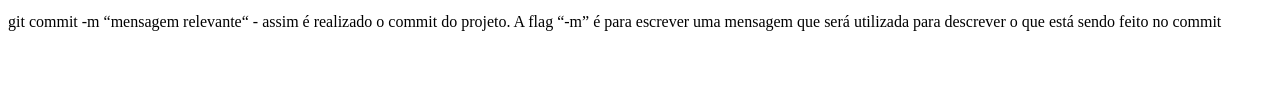
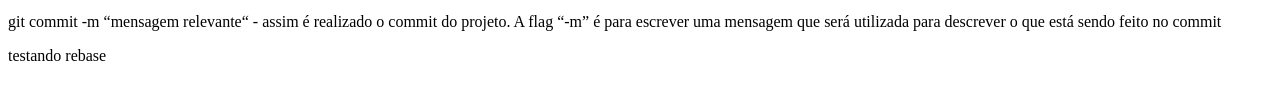
Before and after one commit to sayform/curso-git, a plain HTML site: page index.html in a window 1280 px wide. Shown: the part 248-348 px from the top of the page. Drawn offline with Linux system fonts and the light colour scheme.

Commit message:
parágrafo: testando rebase

```diff
--- a/index.html
+++ b/index.html
@@ -16,5 +16,6 @@
         <p>
         	git commit -m “mensagem relevante“ - assim é realizado o commit do projeto. A flag “-m” é para escrever uma mensagem que será utilizada para descrever o que está sendo feito no commit
         </p>
+        <p>testando rebase</p>
 	</body>
 </html>
```
